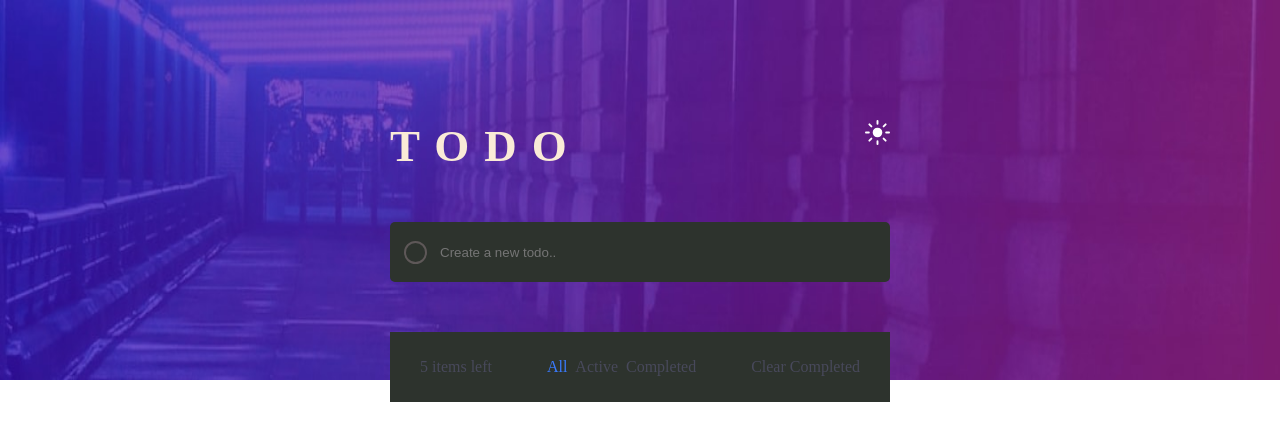
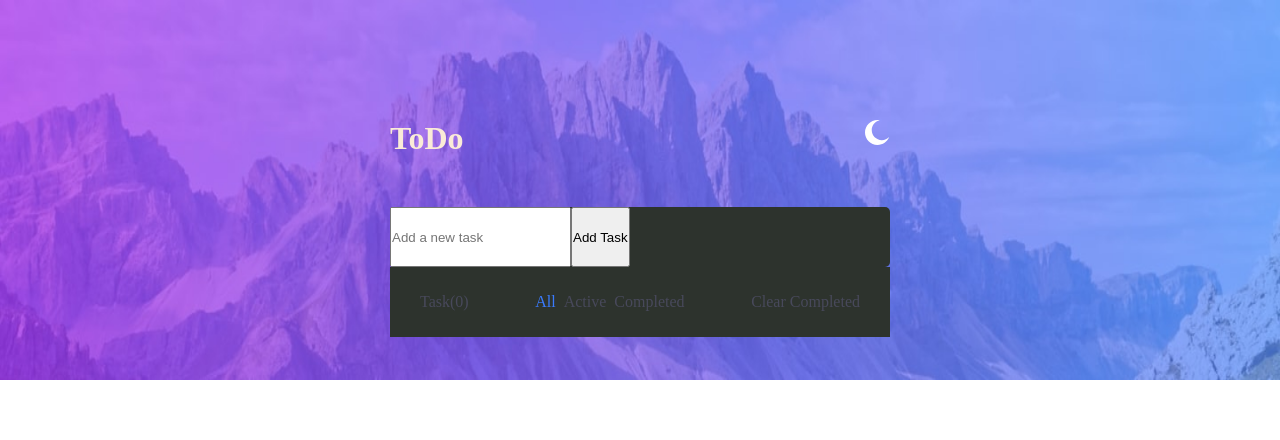
Before and after one commit to Avinashj14/toDoApp, a plain HTML site: page index.html in a window 1280 px wide. Drawn offline with Linux system fonts and the light colour scheme.

Commit message:
modifing  our html adding add button to add to do list

```diff
--- a/index.html
+++ b/index.html
@@ -7,36 +7,29 @@
     <link rel="stylesheet" href="./style.css" />
   </head>
 
-  <body>
-    <!--banner -->
+  <body class="light-mode">
+
     <div class="backgroundImg">
-        <img src="./assets/bg-desktop-dark.jpg">
-      </div>
+        <img src="./assets/bg-desktop-light.jpg">
+    </div>
+    <div class="container">
 
-    <div class="container">
         <div class="content">
-          <p>TODO</p>
-          <img src="./assets/icon-sun.svg" alt="" />
+            <h1>ToDo</h1>
+            <img id="themeToggle" onclick="toggleTheme()" src="./assets/icon-moon.svg" alt="" />
+
         </div>
+
         <div class="newTodo">
-            <div class="checkbox">
-                <div class="checkbox">
-                    <div class="check">
-                        <!-- <img src="./assets/icon-check.svg" /> -->
-                    </div>
-                    </div>
-            </div>
-          <form>
-            <input type="text" id="input-box"placeholder="Create a new todo.." class="text" />
-          </form>
-          </div>
+
+            <input type="text" id="taskInput" placeholder="Add a new task">
+            <button onclick="addTask()">Add Task</button>
 
 
-        <div class="todolist"  id="todo-list">
+        </div>
 
-
-
-<!--
+        <div id="todolist">
+            <!--
                         <div class="listContent">
                             <div class="checkbox">
                                 <div class="check"><img src="./assets/icon-check.svg" /></div>
@@ -49,28 +42,20 @@
               <img src="./assets/icon-cross.svg" />
               </div>
                             </div> -->
-
         </div>
 
-
-
-      <div class="todoInfo">
-        <div class="left">
-            5 items left
+        <div class="todoInfo">
+            <div class="left" id="itemsleft">Task(0)</div>
+            <div class="choice">
+                <span class="filter active" id="allBtn" onclick="filterTasks('all')">All</span>
+                <span class="filter" id="activeBtn" onclick="filterTasks('active')">Active</span>
+                <span class="filter" id="completedBtn" onclick="filterTasks('completed')">Completed</span>
+            </div>
+            <div class="clear">
+                <span class="filter" onclick="clearCompleted()">Clear Completed</span>
+            </div>
         </div>
-        <div class="choice">
-            <span class="active">All</span>
-            <span>Active</span>
-            <span>Completed</span>
-        </div>
-        <div class="clear">
-            <span>Clear Completed</span>
-        </div>
-    </div>
-
 
     </div>
-
-    <script src="./script.js"></script>
-  </body>
+</body>
 </html>
```
